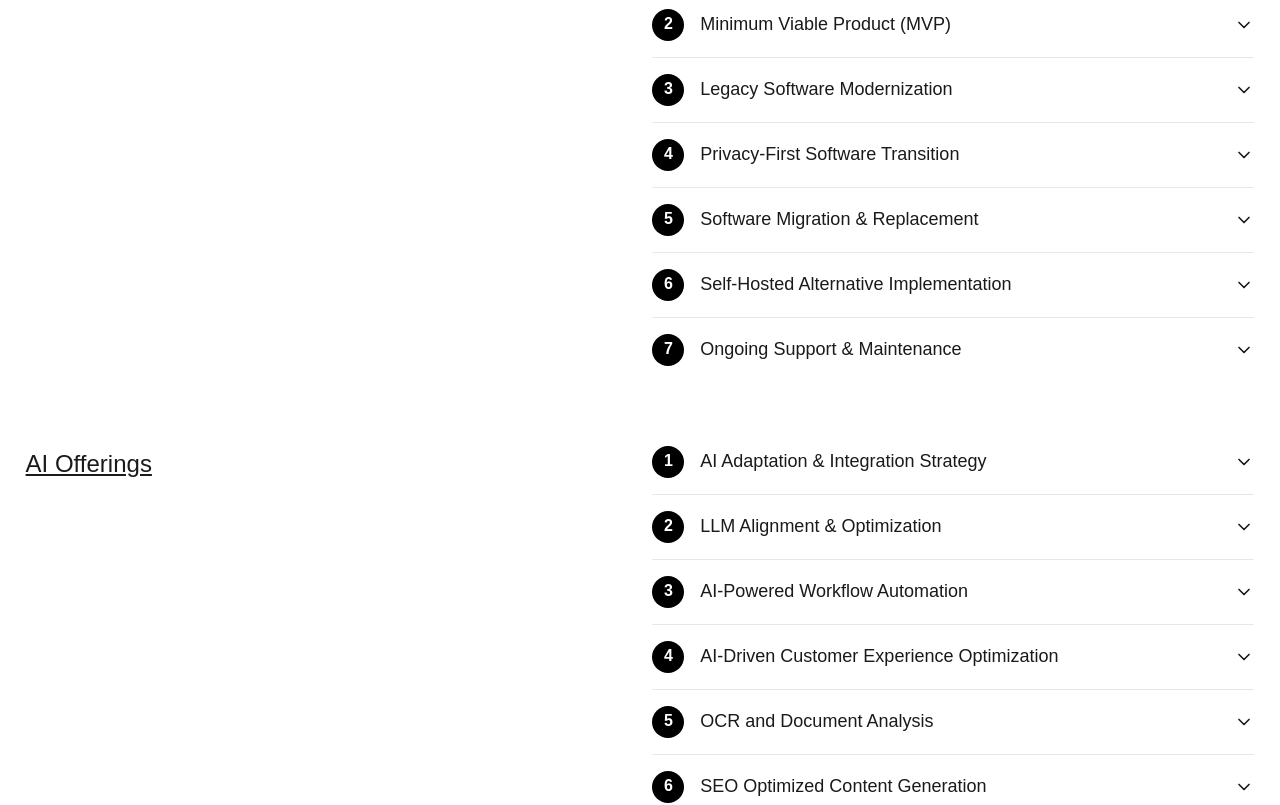
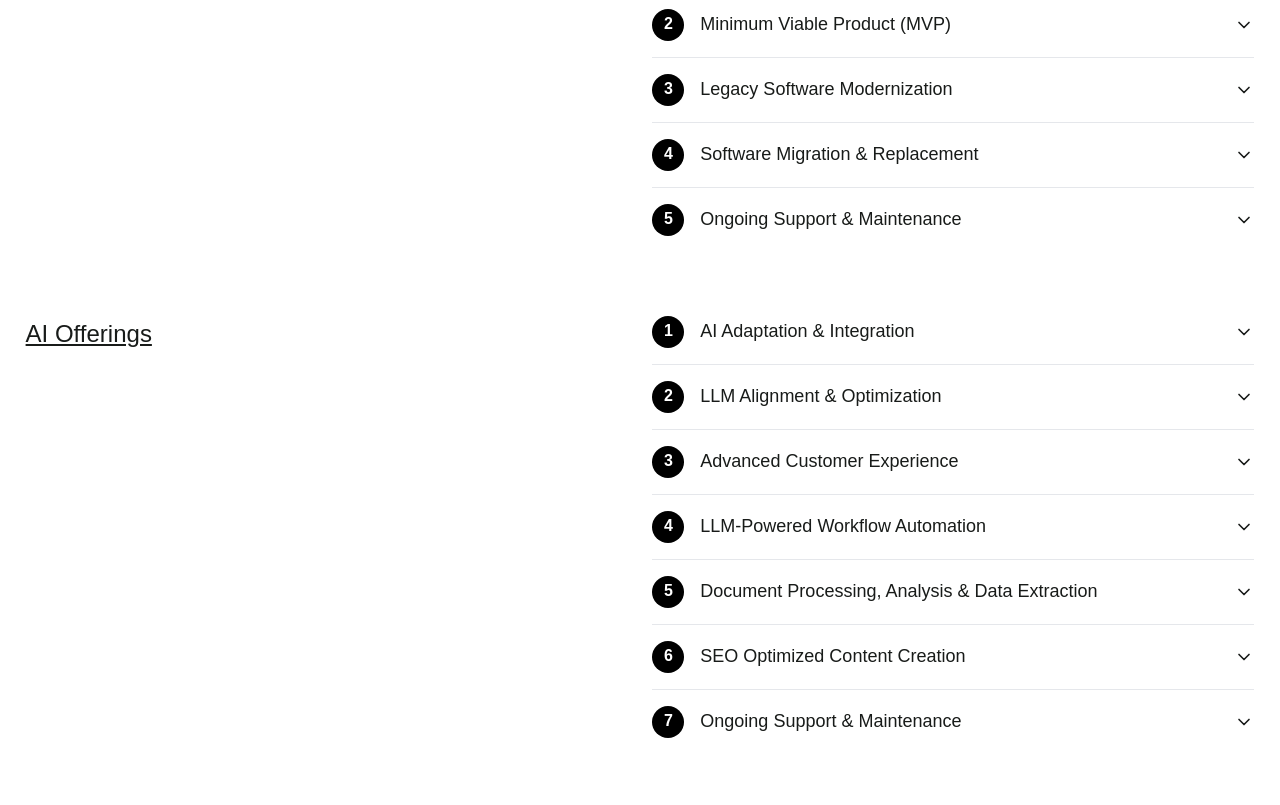
Before and after one commit to cagansen-git/EVOB, a SvelteKit app: page /offers in a window 1280 px wide. Shown: the part 300-1105 px from the top of the page. Built offline with nearby package versions, Linux system fonts and the light colour scheme.

Commit message:
Refactor content in Offers page for clarity and conciseness; enhance messaging and improve structure across service offerings

```diff
--- a/src/routes/offers/+page.svelte
+++ b/src/routes/offers/+page.svelte
@@ -9,7 +9,7 @@
 				{
 					title: 'Custom Business Software',
 					content:
-						'We will build tailored software solution that fits your exact business needs. Our team will work with you to understand your requirements, design the software, and develop a solution that drives efficiency and growth.'
+						'We will build tailored software that fits your exact business needs. Our team will work with you to understand your requirements, design the software, and develop a solution. From requirements gathering to development and beyond, we ensure clear communication and a solution that boosts efficiency and growth.'
 				},
 				{
 					title: 'Minimum Viable Product (MVP)',
@@ -19,23 +19,12 @@
 				{
 					title: 'Legacy Software Modernization',
 					content:
-						'We seamlessly migrate your existing software to a more robust and cost-effective solution. Whether upgrading legacy systems or transitioning to cloud-based platforms, we ensure a smooth migration with minimal downtime.'
-				},
-				{
-					title: 'Privacy-First Software Transition',
-					content:
-						'We will Move you to privacy-focused, self-hosted solutions to protect your business data and reduce dependency on third-party providers.'
+						'We seamlessly migrate your existing software to a more advance and robust solution. Whether replacing legacy systems or transitioning to cloud-based platforms, we ensure a smooth migration with minimal downtime.'
 				},
 				{
 					title: 'Software Migration & Replacement',
 					content:
-						'We will Seamlessly move your applications and data to new platforms with minimal downtime and maximum efficiency.'
-				},
-
-				{
-					title: 'Self-Hosted Alternative Implementation ',
-					content:
-						'We will move you from costly SaaS solutions to self-hosted and open-source alternatives for better control, security, and reduced expenses.'
+						'We provide a complete and seamless migration service for your applications and data. This means we move everything to your chosen new platform, whether it is the cloud, a new server, or a different database. We do this with careful planning, detailed testing, and expert execution to minimize downtime and maximize the efficiency of your systems. We keep you informed every step of the way, ensuring a smooth and successful transition.'
 				},
 				{
 					title: 'Ongoing Support & Maintenance',
@@ -48,32 +37,32 @@
 			title: 'AI Offerings',
 			items: [
 				{
-					title: 'AI Adaptation & Integration Strategy',
+					title: 'AI Adaptation & Integration',
 					content:
-						'Seamlessly integrate AI into your business with a tailored roadmap designed to enhance efficiency and innovation. We conduct in-depth strategy plans, assess AI use cases relevant to your industry, and select the best AI models and tools such as GPT, OpenAI, Claude, or Gemini. Our experts provide a structured deployment plan with workflow automation to ensure a smooth transition, setting your business up for long-term success with AI-driven capabilities.'
+						'We will seamlessly integrate AI into your business with a roadmap designed to enhance efficiency and innovation. We conduct in-depth strategy plans, assess AI use cases relevant to your industry, and select the best AI models and tools such as GPT, OpenAI, Claude, or Gemini. Our experts provide a structured deployment plan with workflow automation to ensure a smooth transition, setting your business up for long-term success with AI-driven capabilities.'
 				},
 				{
 					title: 'LLM Alignment & Optimization',
 					content:
-						'Deploy AI solutions that are customized to meet your business’s unique needs, ensuring maximum efficiency and accuracy. We handle AI model selection, prompt engineering, and optimization techniques such as Retrieval-Augmented Generation (RAG) to improve model accuracy. Our experts also fine-tune LLM models, ensuring compliance, reducing bias, and aligning AI outputs with business objectives.'
+						'We will adjust the LLM for your use case, customized to meet your business’s unique needs, ensuring maximum efficiency and accuracy. We handle AI model selection, prompt engineering, and optimization techniques such as Retrieval-Augmented Generation (RAG) to improve model accuracy. Our experts also fine-tune LLM models and aligning AI outputs with business objectives.'
 				},
 				{
-					title: 'AI-Powered Workflow Automation',
+					title: 'Advanced Customer Experience',
 					content:
-						'Transform your operations by leveraging AI to automate workflows, streamline decision-making, and enhance efficiency across sales, customer service, and internal processes. By eliminating repetitive tasks and enhancing operational accuracy, your company can reduce costs and focus on high-value growth opportunities.'
+						'We will improve your customer engagement, satisfaction, and retention with our genAI powered customer facing chatbots and helpdesk for your human agent, you will handle less of work cause of the ai chatbot powered by most intelligent llm on the market at that time. Our AI chatbots provide 24/7 support, With email integration, and social media integration your businesses can help your customers all message channels 7/24 leading to stronger customer relationships, leading to increased loyalty and lifetime value.'
 				},
 				{
-					title: 'AI-Driven Customer Experience Optimization',
+					title: 'LLM-Powered Workflow Automation',
 					content:
-						'Enhance customer engagement, satisfaction, and retention with AI-powered personalization and automation. Our AI chatbots and virtual assistants provide 24/7 support, while sentiment analysis and predictive insights help you understand and anticipate customer needs. With AI-driven personalization, email automation, and behavior-based recommendations, businesses can build stronger customer relationships, leading to increased loyalty and lifetime value.'
+						'We will implement AI solutions to transform your operations. We will automate repetitive tasks, streamline your decision-making processes, and enhance efficiency across sales, customer service, and internal operations. This will reduce costs, improve accuracy, and enable your team to focus on strategic initiatives.'
 				},
 				{
-					title: 'OCR and Document Analysis',
+					title: 'Document Processing, Analysis & Data Extraction',
 					content:
 						'We extract, structure, and analyze data from scanned documents, PDFs, and images. Automate the extraction of critical information—whether its invoices, contracts, legal documents, or business forms—and convert them into actionable insights. With intelligent document classification, data validation, and compliance checks, businesses can streamline operations, reduce manual errors, and improve data accuracy.'
 				},
 				{
-					title: 'SEO Optimized Content Generation',
+					title: 'SEO Optimized Content Creation',
 					content:
 						'SEO-optimized content that elevates your online presence and drives measurable results. With a strategic approach to SEO, we combine in-depth keyword research, content optimization, and industry best practices to ensure that your blogs, articles, and website copy not only engage your audience but also rank higher on search engines like Google. Our team focuses on producing content that improves organic traffic, boosts visibility, and drives conversions.'
 				},
```
